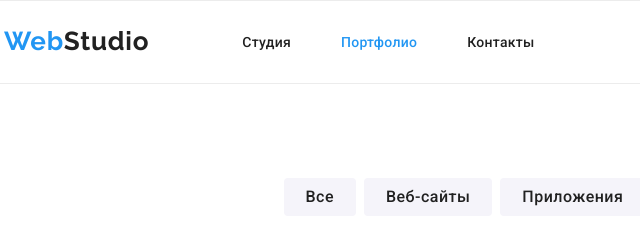
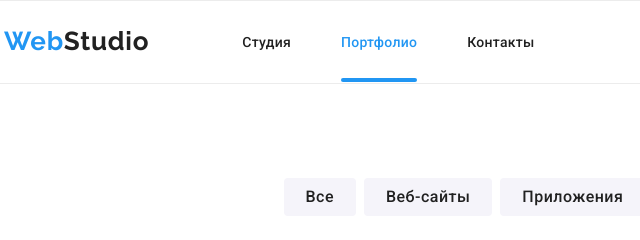
Before and after one commit to Redvanskyi-Rost/goit-markup-hw-05, a plain HTML site: page portfolio.html in a window 1280 px wide. Shown: the top 240 px of the page, 51-691 px from the left. Drawn offline with nearby package versions, Linux system fonts and the light colour scheme.

Commit message:
добавил подчеркивание в current навигации

```diff
--- a/css/style.css
+++ b/css/style.css
@@ -168,8 +168,20 @@ img {
   color: var(--accent-color);
 }
 
-.header-nav .link.current {
+.current {
+  position: relative;
   color: var(--accent-color);
+}
+
+.current::after {
+  content: '';
+  position: absolute;
+  display: block;
+  bottom: 0;
+  width: 100%;
+  height: 4px;
+  border-radius: 2px;
+  background-color: var(--accent-color);
 }
 
 .header-contacts {
```
